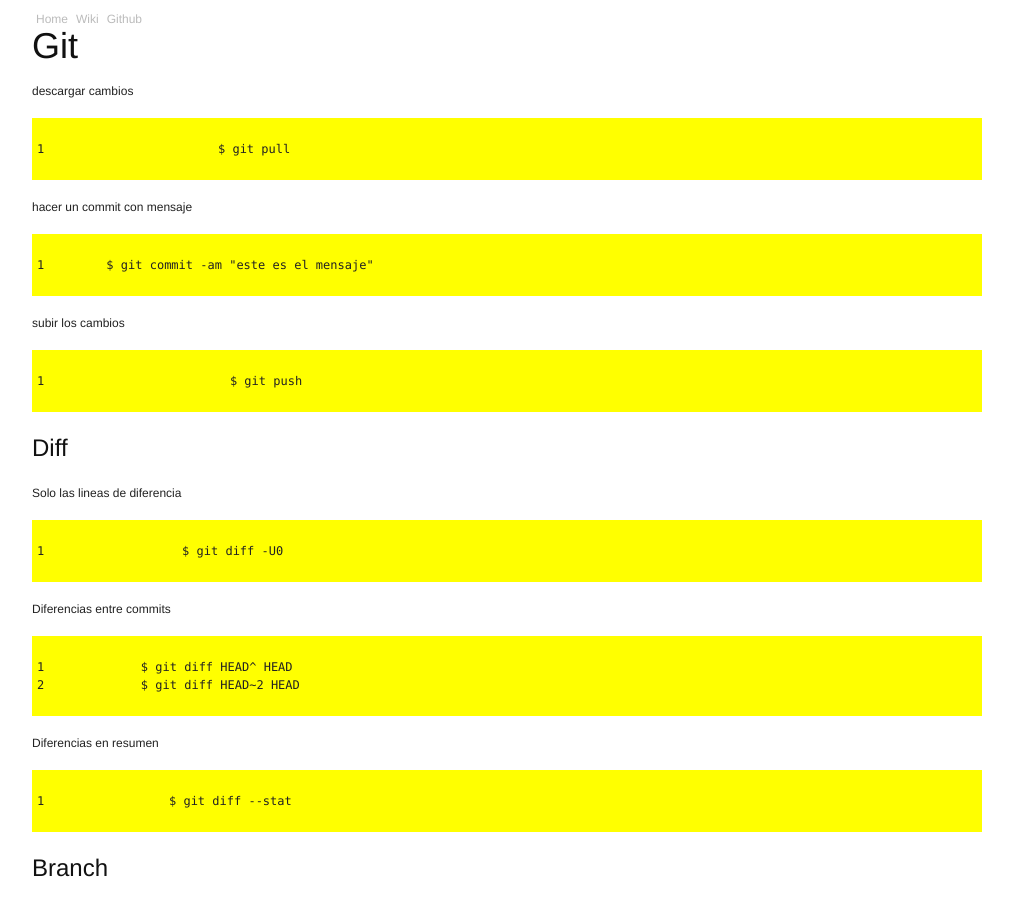
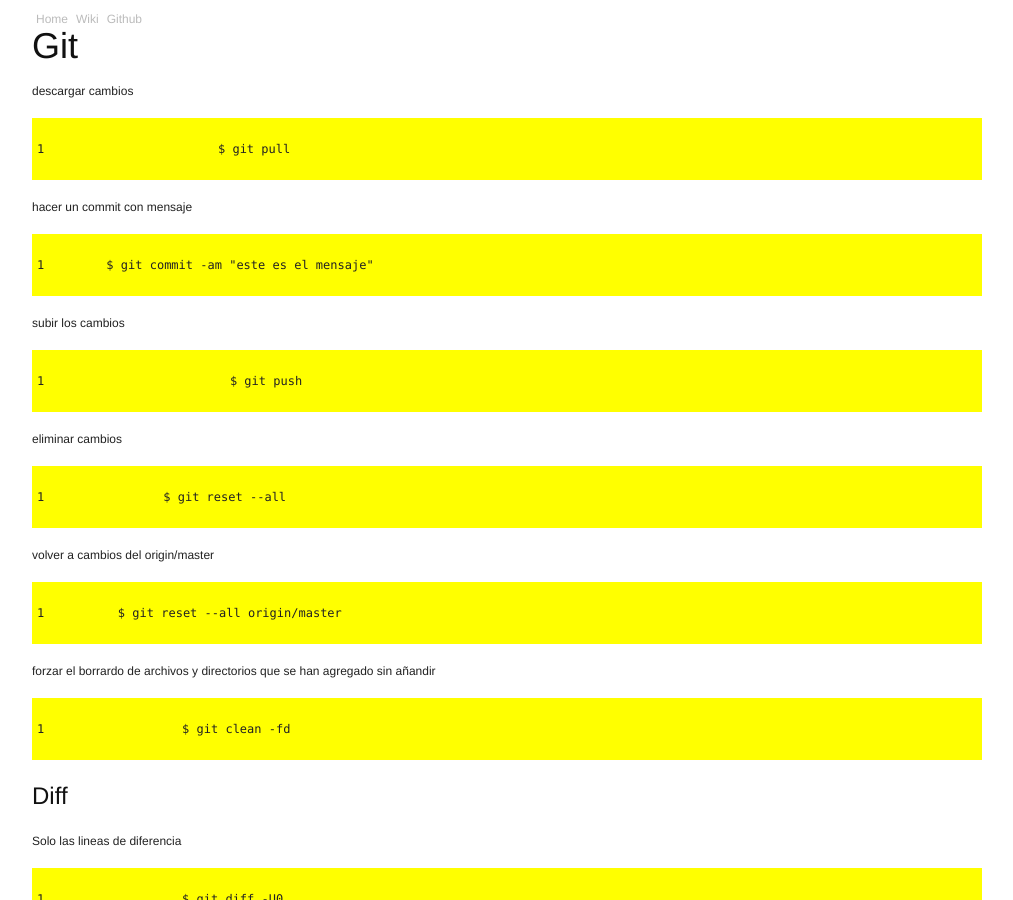
Before and after one commit to juanpabloaj/juanpabloaj.github.com, a Jekyll site: the page built from wiki/git.md, in a window 1280 px wide and 900 px high. Shown: the whole window, without its empty margins (133-1146 px from the left). Built offline with Jekyll 4.4.1, drawn with Linux system fonts in a browser that asks for light colours; Markdown is read by kramdown in place of the engine named in the settings.

```diff
--- a/wiki/git.md
+++ b/wiki/git.md
@@ -14,6 +14,18 @@ hacer un commit con mensaje
 subir los cambios
 
 	$ git push
+
+eliminar cambios
+
+	$ git reset --all
+
+volver a cambios del origin/master
+
+	$ git reset --all origin/master
+
+forzar el borrardo de archivos y directorios que se han agregado sin añandir
+
+	$ git clean -fd
 
 ## Diff
 
```
Also changed, not shown: _includes/gitDiffStat.markdown (+8 -3 lines), wiki/index.md (renamed from wiki/index.markdown, +1 -0 lines), wiki/rails.md (+6 -0 lines), wiki/ruby.md (+1 -1 lines), wiki/rvm.md (added, +7 -0 lines), wiki/vim.md (renamed from wiki/vim.markdown).
